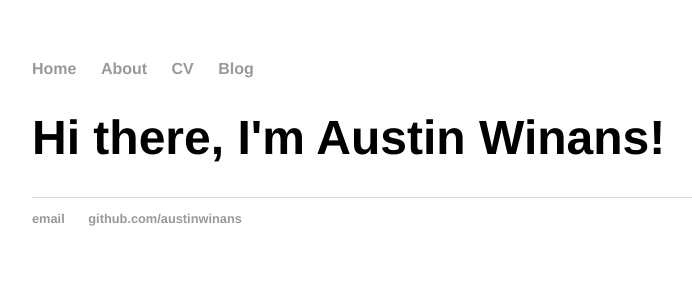
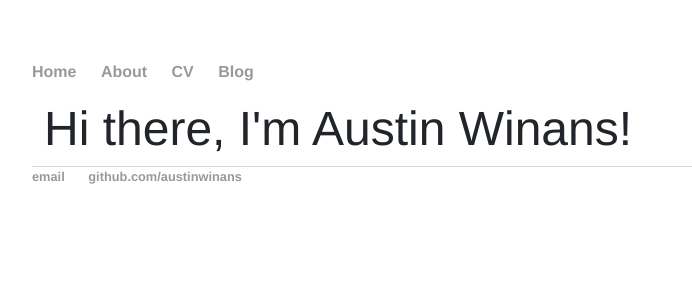
Before and after one commit to austinwinans/austinwinans.github.io, a Jekyll site: the page built from index.html, in a window 1280 px wide. Shown: the top 300 px of the page, without its empty margins (160-852 px from the left). Built offline with Jekyll 4.4.1, drawn with Linux system fonts in a browser that asks for light colours.

Commit message:
Update default.html

```diff
--- a/_layouts/default.html
+++ b/_layouts/default.html
@@ -2,6 +2,9 @@
 	<html>
 		<head>
 			<title>{{ page.title }}</title>
+			<!-- link to boostrap -->
+			<link href="https://cdn.jsdelivr.net/npm/bootstrap@5.3.1/dist/css/bootstrap.min.css" rel="stylesheet" integrity="sha384-4bw+/aepP/YC94hEpVNVgiZdgIC5+VKNBQNGCHeKRQN+PtmoHDEXuppvnDJzQIu9" crossorigin="anonymous">
+			<script src="https://cdn.jsdelivr.net/npm/bootstrap@5.3.1/dist/js/bootstrap.bundle.min.js" integrity="sha384-HwwvtgBNo3bZJJLYd8oVXjrBZt8cqVSpeBNS5n7C8IVInixGAoxmnlMuBnhbgrkm" crossorigin="anonymous"></script>
 			<!-- link to main stylesheet -->
 			<link rel="stylesheet" type="text/css" href="/css/main.css">
 		</head>
```
